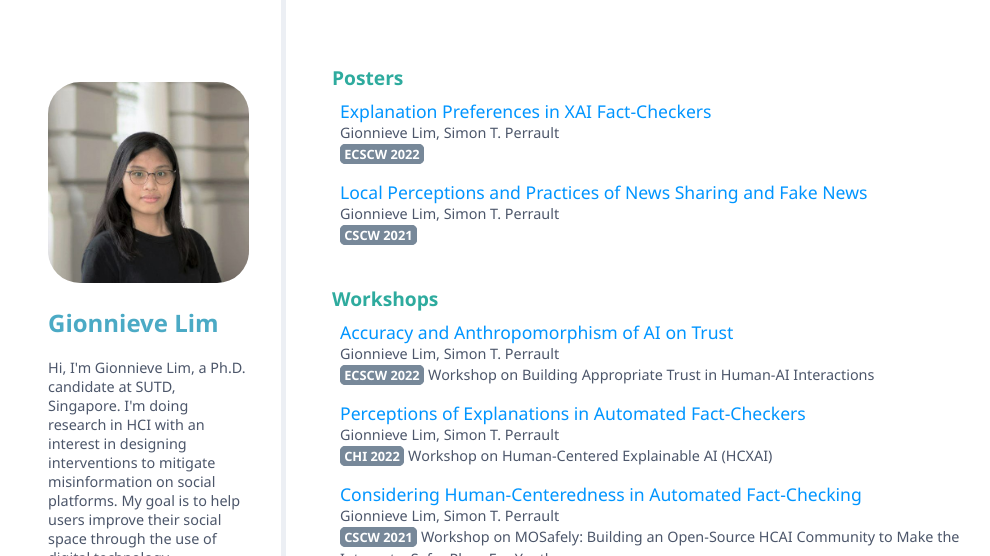
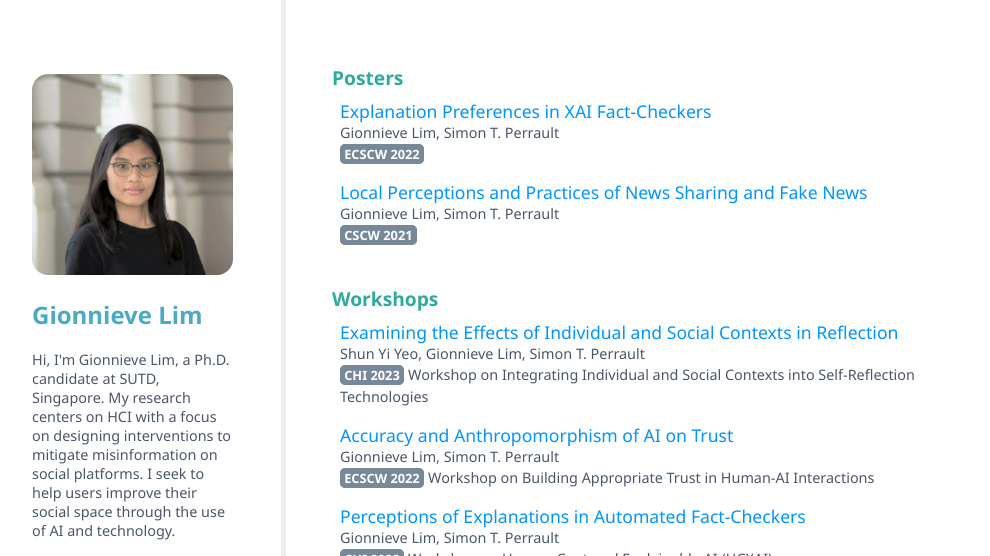
Before and after one commit to gionnievelim/gionnievelim.github.io, a plain HTML site: page index.html in a window 1280 px wide. Shown: the top 556 px of the page, without its empty margins (124-1114 px from the left). Drawn offline with Linux system fonts and the light colour scheme; files whose address does not match are found by name.

Commit message:
Add files via upload

```diff
--- a/assets/css/styles.css
+++ b/assets/css/styles.css
@@ -16,7 +16,7 @@
 
 #name { font-size: 1.5rem; font-weight: 700; }
 
-#sidebar { border-right: 5px solid #eceff4; padding: 4.5rem 2rem 1rem 2rem; font-size: .9rem; width: 270px; position: fixed; height: 100%; overflow: auto; }
+#sidebar { border-right: 5px solid #eceff4; padding: 4rem 3rem 1rem 1rem; font-size: .9rem; width: 270px; position: fixed; height: 100%; overflow: auto; }
 
 #sidebar > div { padding: .6rem 0; }
 
@@ -32,7 +32,7 @@
 
 #container { margin: 0 auto; max-width: 1000px; }
 
-img { max-width: 100%; max-height: 100%; border-radius: 2rem; }
+img { max-width: 100%; max-height: 100%; border-radius: 1rem; }
 
 html { font-size: 1em; height: 100%; font-family: Segoe UI, Frutiger, Frutiger Linotype, Dejavu Sans, Helvetica Neue, Arial, sans-serif; }
 
--- a/feed.xml
+++ b/feed.xml
@@ -1 +1 @@
-<?xml version="1.0" encoding="utf-8"?><feed xmlns="http://www.w3.org/2005/Atom" ><generator uri="https://jekyllrb.com/" version="4.2.2">Jekyll</generator><link href="/feed.xml" rel="self" type="application/atom+xml" /><link href="/" rel="alternate" type="text/html" /><updated>2023-02-06T21:48:54+08:00</updated><id>/feed.xml</id></feed>
+<?xml version="1.0" encoding="utf-8"?><feed xmlns="http://www.w3.org/2005/Atom" ><generator uri="https://jekyllrb.com/" version="4.2.2">Jekyll</generator><link href="/feed.xml" rel="self" type="application/atom+xml" /><link href="/" rel="alternate" type="text/html" /><updated>2023-04-20T01:50:05+09:00</updated><id>/feed.xml</id></feed>
--- a/index.html
+++ b/index.html
@@ -30,9 +30,9 @@
   <div id="name">Gionnieve Lim</div>
 
   <div>
-    Hi, I'm Gionnieve Lim, a Ph.D. candidate at SUTD, Singapore. I'm doing research in HCI with an interest in designing
-    interventions to mitigate misinformation on social platforms. My goal is to help users improve their
-    social space through the use of digital technology.
+    Hi, I'm Gionnieve Lim, a Ph.D. candidate at SUTD, Singapore. My research centers on HCI with a focus on designing
+    interventions to mitigate misinformation on social platforms. I seek to help users improve their
+    social space through the use of AI and technology.
   </div>
 
   <div id="shortcuts">
@@ -72,6 +72,14 @@
   <div>
     <div class="heading1">Workshops</div>
     <div>
+
+      <div class="item">
+
+        <div class="title">Examining the Effects of Individual and Social Contexts in Reflection</div>
+
+        <div class="author">Shun Yi Yeo, Gionnieve Lim, Simon T. Perrault</div>
+        <div><span class="venue">CHI 2023</span> <span class="workshop">Workshop on Integrating Individual and Social Contexts into Self-Reflection Technologies</span></div>
+      </div>
 
       <div class="item">
 
@@ -147,6 +155,7 @@
       <div class="heading2">Reviewer</div>
       <div>CHI 2021-23 with Special Recognition for Outstanding Reviews for CHI 2022</div>
       <div>CSCW 2021-22</div>
+      <div>UIST 2023</div>
     </div>
   </div>
 
```
Also changed, not shown: 1 other file.
